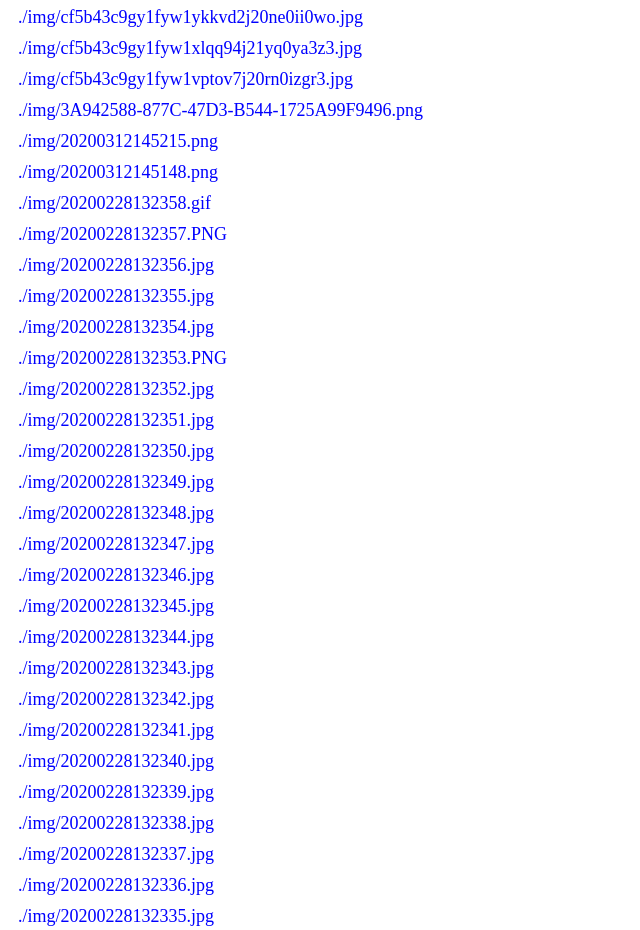
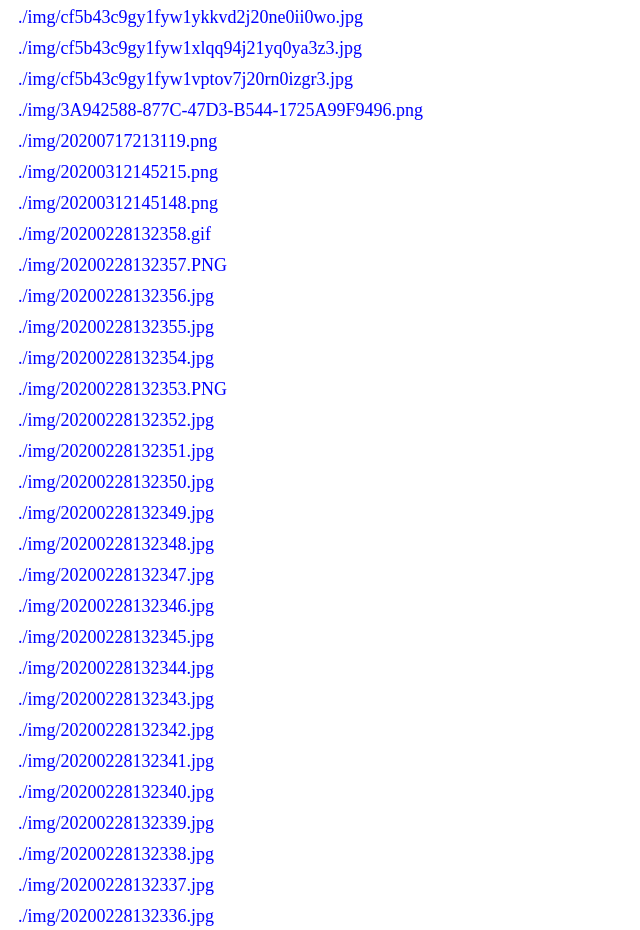
Before and after one commit to monlor/file, a plain HTML site: page index.html in a window 1280 px wide. Shown: the part 2262-3192 px from the top of the page, without its empty margins (0-640 px from the left). Drawn offline with Linux system fonts and the light colour scheme.

Commit message:
Update File List By TravisCI With Build 202

```diff
--- a/index.html
+++ b/index.html
@@ -83,6 +83,7 @@ a:active{text-decoration: blink; color: yellow;}
 <a href="./img/cf5b43c9gy1fyw1xlqq94j21yq0ya3z3.jpg">./img/cf5b43c9gy1fyw1xlqq94j21yq0ya3z3.jpg</a>
 <a href="./img/cf5b43c9gy1fyw1vptov7j20rn0izgr3.jpg">./img/cf5b43c9gy1fyw1vptov7j20rn0izgr3.jpg</a>
 <a href="./img/3A942588-877C-47D3-B544-1725A99F9496.png">./img/3A942588-877C-47D3-B544-1725A99F9496.png</a>
+<a href="./img/20200717213119.png">./img/20200717213119.png</a>
 <a href="./img/20200312145215.png">./img/20200312145215.png</a>
 <a href="./img/20200312145148.png">./img/20200312145148.png</a>
 <a href="./img/20200228132358.gif">./img/20200228132358.gif</a>
```
